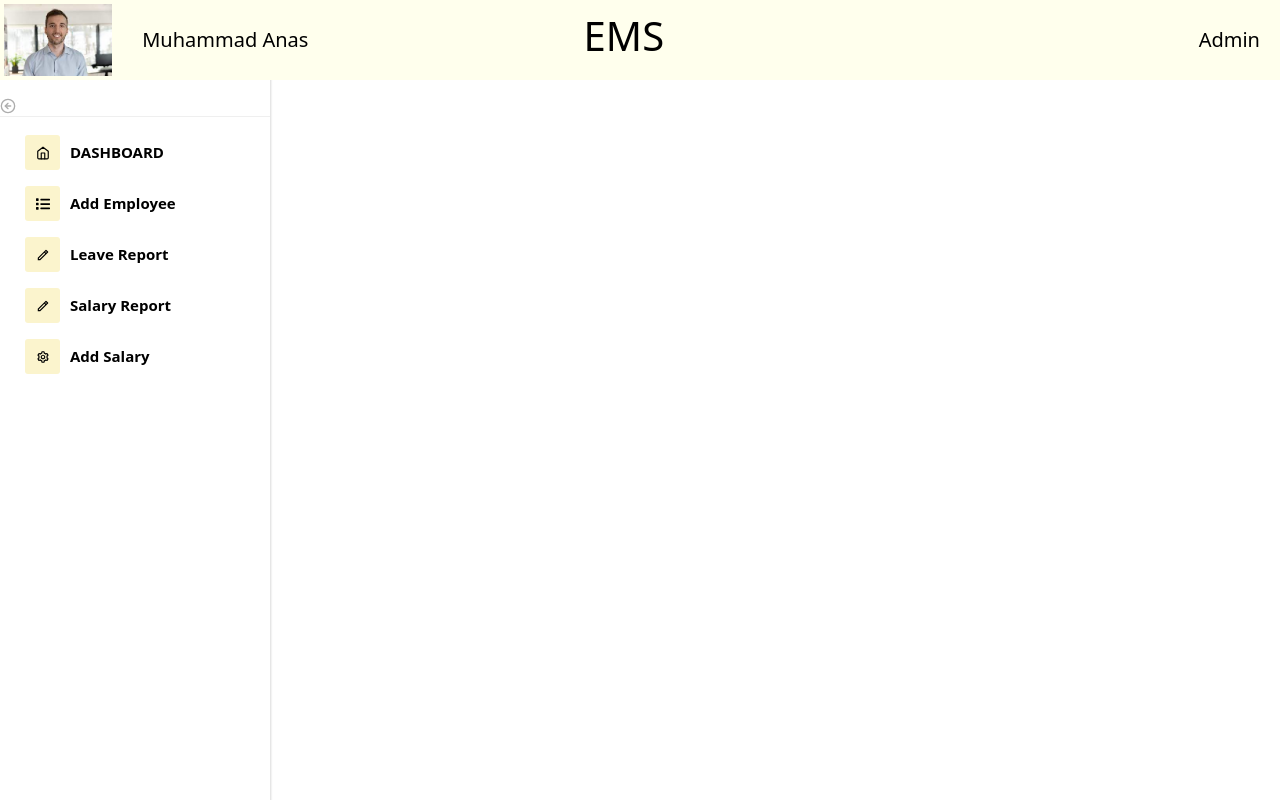
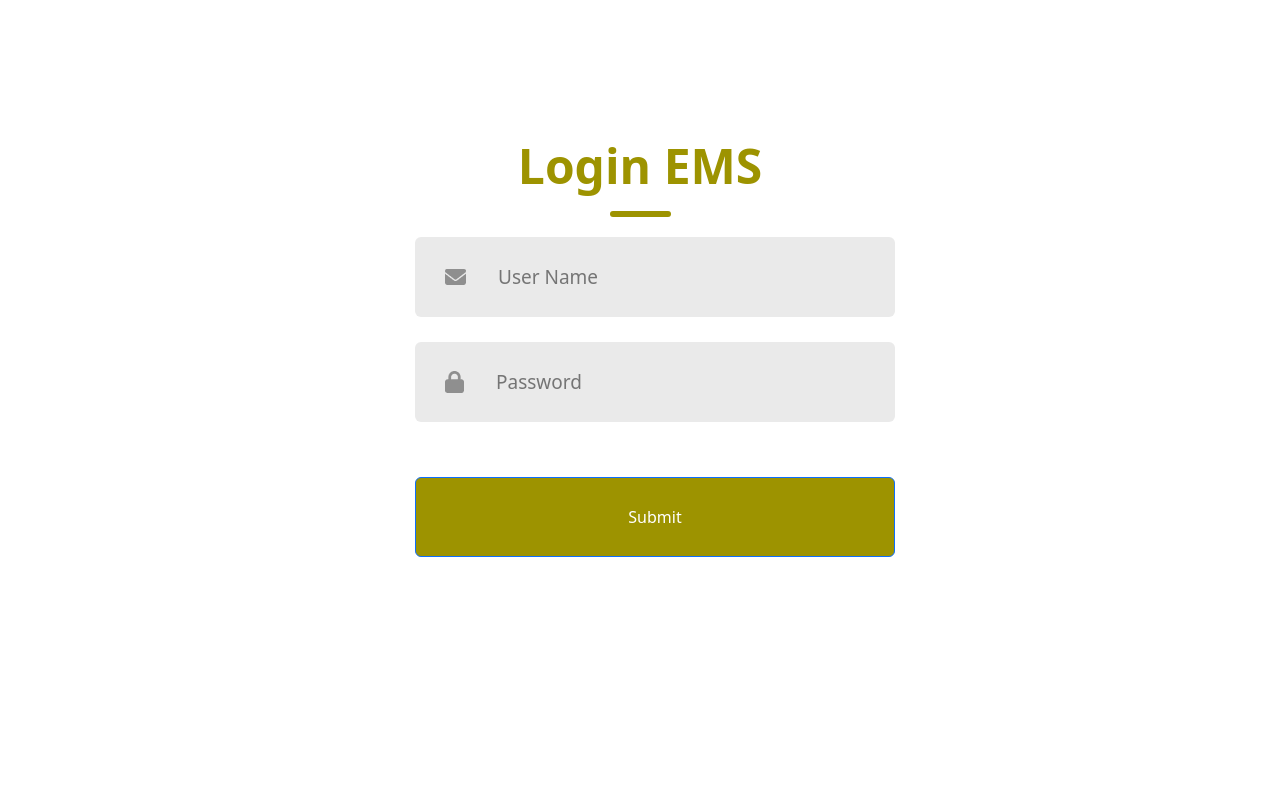
Before and after one commit to MuhammadAnas2000/Employee_Mangement_Ui, a React (Vite) app: page / in a window 1280 px wide. Built offline with nearby package versions, Linux system fonts and the light colour scheme.

Commit message:
Employee and login Added.

```diff
--- a/package.json
+++ b/package.json
@@ -15,12 +15,12 @@
     "devextreme-react": "^23.2.4",
     "i": "^0.3.7",
     "react": "^18.2.0",
-    "react-bootstrap": "^2.10.0",
     "react-dom": "^18.2.0",
     "react-icons": "^4.12.0",
     "react-pro-sidebar": "^0.7.1",
     "react-router-dom": "^6.21.1",
-    "react-toastify": "^9.1.3"
+    "react-toastify": "^9.1.3",
+    "react-bootstrap": "^2.10.0"
   },
   "devDependencies": {
     "@types/react": "^18.2.15",
--- a/src/components/Sidebar/AddEmployee.jsx
+++ b/src/components/Sidebar/AddEmployee.jsx
@@ -1,5 +1,12 @@
 import { useState } from "react";
 import "../../components/common/common.css";
+import Header from "../../components/Header/Header.jsx";
+import NavBar from "../../components/Navbar/NavBar.jsx";
+import APPLICATION_ROUTES from "../../components/common/routesUtil.jsx";
+
+import 'bootstrap/dist/css/bootstrap.min.css';
+
+const headings = ["DASHBOARD", "Add Employee", "Leave Report", "Salary Report", "Add Salary"];
 function AddEmployee() {
   const [firstName, setFirstName] = useState("");
   const [lastName, setLastName] = useState("");
@@ -33,104 +40,45 @@ function AddEmployee() {
   const handleSubmit = () => {
     console.log(firstName, lastName, age, email, pass, cnfrmPass);
   };
-
-  return (
-    <div>
+  return(
+    <div className="container-fluid">
+    <div className="col-md-3">
+      <Header headings={headings} />
+    </div>
+    <div className="col-md-9">
+      <div className="main">
+        <NavBar />
         <div className="form">
           <h2>Add Employee Details</h2>
           <div className="form-body">
             <div className="username">
-            <label className="formLabel" htmlFor="firstName">
-              First Name
-            </label>
-            <input
-              className="formInput"
-              type="text"
-              value={firstName}
-              onChange={handleInputChange}
-              id="firstName"
-              placeholder="First Name"
-            />
+              <label className="formLabel" htmlFor="firstName"> First Name </label>
+              <input className="formInput" type="text" value={firstName} onChange={handleInputChange} id="firstName" placeholder="First Name" />
             </div>
-
             <div className="lastname">
-            <label className="formLabel" htmlFor="lastName">
-              Last Name
-            </label>
-            <input
-              className="formInput"
-              type="text"
-              value={lastName}
-              onChange={(e) => handleInputChange(e)}
-              id="lastName"
-              placeholder="Last Name"
-            />
+              <label className="formLabel" htmlFor="lastName"> Last Name </label>
+              <input className="formInput" type="text" value={lastName} onChange={(e)=> handleInputChange(e)} id="lastName" placeholder="Last Name" />
             </div>
-
             <div className="age">
-            <label className="formLabel" htmlFor="age">
-              Age
-            </label>
-            <input
-              className="formInput"
-              type="number"
-              value={age}
-              onChange={(e) => handleInputChange(e)}
-              id="age"
-              placeholder="age"
-            />
+              <label className="formLabel" htmlFor="age"> Age </label>
+              <input className="formInput" type="number" value={age} onChange={(e)=> handleInputChange(e)} id="age" placeholder="age" />
             </div>
-
             <div className="email">
-            <label className="formLabel" htmlFor="email">
-              Email
-            </label>
-            <input
-              className="formInput"
-              type="email"
-              value={email}
-              onChange={(e) => handleInputChange(e)}
-              id="email"
-              placeholder="email"
-            />
+              <label className="formLabel" htmlFor="email"> Email </label>
+              <input className="formInput" type="email" value={email} onChange={(e)=> handleInputChange(e)} id="email" placeholder="email" />
             </div>
-
             <div className="password">
-            <label className="formLabel" htmlFor="password">
-              Password
-            </label>
-            <input
-              className="formInput"
-              type="password"
-              value={pass}
-              onChange={(e) => handleInputChange(e)}
-              id="password"
-              placeholder="Password"
-            />
+              <label className="formLabel" htmlFor="password"> Password </label>
+              <input className="formInput" type="password" value={pass} onChange={(e)=> handleInputChange(e)} id="password" placeholder="Password" />
             </div>
-
             <div className="confirm-password">
-            <label className="formLabel" htmlFor="confirmPassword">
-              Confirm Password
-            </label>
-            <input
-              className="formInput"
-              type="password"
-              value={cnfrmPass}
-              onChange={(e) => handleInputChange(e)}
-              id="confirmPassword"
-              placeholder="Confirm Password"
-            />
+              <label className="formLabel" htmlFor="confirmPassword"> Confirm Password </label>
+              <input className="formInput" type="password" value={cnfrmPass} onChange={(e)=> handleInputChange(e)} id="confirmPassword" placeholder="Confirm Password" />
             </div>
-
             <div className="footer">
-            <button
-              onClick={() => handleSubmit()}
-              type="submit"
-              className="btn"
-            >
-              Register
-            </button>
+              <button onClick={()=> handleSubmit()} type="submit" className="btn" > Register </button>
+            </div>
+          </div>
         </div>
       </div>
     </div>
--- a/src/components/common/common.css
+++ b/src/components/common/common.css
@@ -50,10 +50,51 @@ button {
     cursor: pointer;
     transition: border-color 0.25s;
 }
-
+button:hover {
+    border-color: #646cff;
+  }
+button:focus, button:focus-visible {
+    outline: 4px auto -webkit-focus-ring-color;
+}
 :root {
     font-family: Inter, system-ui, Avenir, Helvetica, Arial, sans-serif;
     line-height: 1.5;
     font-weight: 400;
+
     color-scheme: light dark;
-}
+    color: rgba(255, 255, 255, 0.87);
+    background-color: #242424;
+
+    font-synthesis: none;
+    text-rendering: optimizeLegibility;
+    -webkit-font-smoothing: antialiased;
+    -moz-osx-font-smoothing: grayscale;
+    -webkit-text-size-adjust: 100%;
+  }
+
+  a {
+    font-weight: 500;
+    color: #646cff;
+    text-decoration: inherit;
+  }
+  a:hover {
+    color: #535bf2;
+  }
+
+  h1 {
+    font-size: 3.2em;
+    line-height: 1.1;
+  }
+
+  @media (prefers-color-scheme: light) {
+    :root {
+      color: #213547;
+      background-color: #ffffff;
+    }
+    a:hover {
+      color: #747bff;
+    }
+    button {
+      background-color: #f9f9f9;
+    }
+  }
--- /dev/null
+++ b/src/components/common/routesUtil.jsx
@@ -0,0 +1,14 @@
+import React from 'react';
+import { Routes, Route } from 'react-router';
+import AddEmployee from "../Sidebar/AddEmployee.jsx";
+import Login from "../Login/Login";
+import Salary from "../Sidebar/Salary.jsx";
+
+const APPLICATION_ROUTES =
+
+<Routes>
+  <Route path="/" element={<Login />} />
+  <Route path="/AddEmployee" element={<AddEmployee />} />
+  <Route path="/addsal" element={<Salary />} />
+</Routes>
+export default APPLICATION_ROUTES;
--- a/src/main.jsx
+++ b/src/main.jsx
@@ -1,40 +1,19 @@
 import React from "react";
 import ReactDOM from "react-dom/client";
-import Login from "./components/Login/Login";
 import "./components/common/common.css";
-import { BrowserRouter, Routes, Route } from "react-router-dom";
-import Header from "./components/Header/Header.jsx";
-import AddEmployee from "./components/Sidebar/AddEmployee.jsx";
-import NavBar from "./components/Navbar/NavBar.jsx";
-import Salary from "./components/Sidebar/Salary.jsx";
-import 'bootstrap/dist/css/bootstrap.min.css';
-
-const headings = ["DASHBOARD", "Add Employee", "Leave Report", "Salary Report", "Add Salary"];
+import { BrowserRouter} from "react-router-dom";
+import APPLICATION_ROUTES from "./components/common/routesUtil.jsx";
 
 const App =()=>{
-
   return (
-    <div className="container-fluid">
-    <div className="col-md-3">
-      <Header headings={headings}/>
-    </div>
-    <div className="col-md-9">
-      <div className="main">
-        <NavBar/>
-        <Routes>
-          <Route path="/AddEmployee" element={<AddEmployee />} />
-          <Route path="/addsal" element={<Salary />} />
-        </Routes>
-      </div>
-    </div>
-  </div>
+    <BrowserRouter>
+      {APPLICATION_ROUTES}
+     </BrowserRouter>
   );
 };
 ReactDOM.createRoot(document.getElementById("root")).render(
 
   <React.StrictMode>
-    <BrowserRouter>
       <App/>
-    </BrowserRouter>
   </React.StrictMode>
 );
```
Lines whose indentation alone changed are shown as unchanged.
